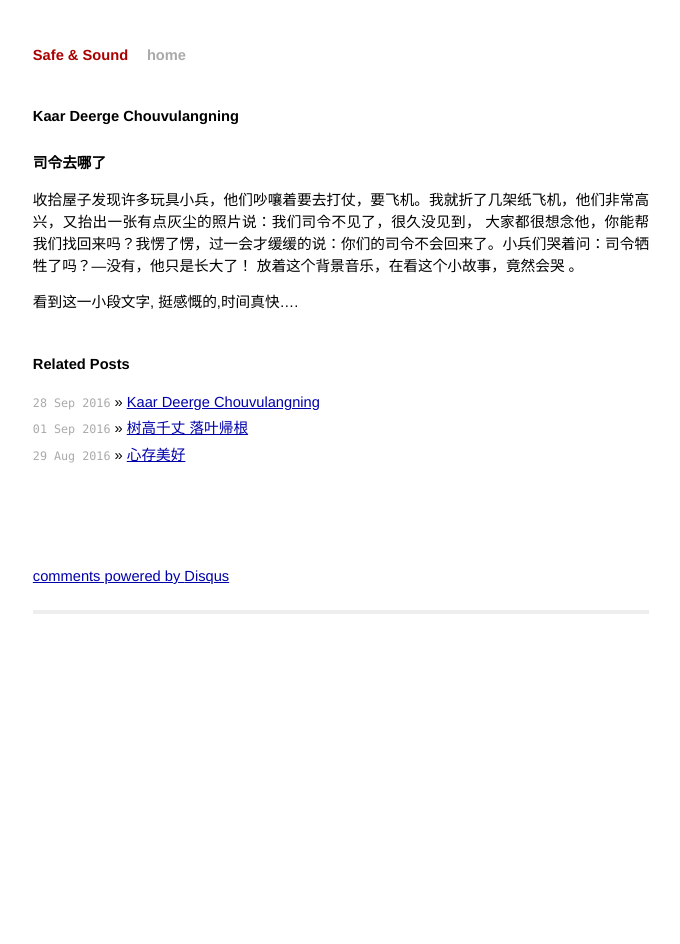
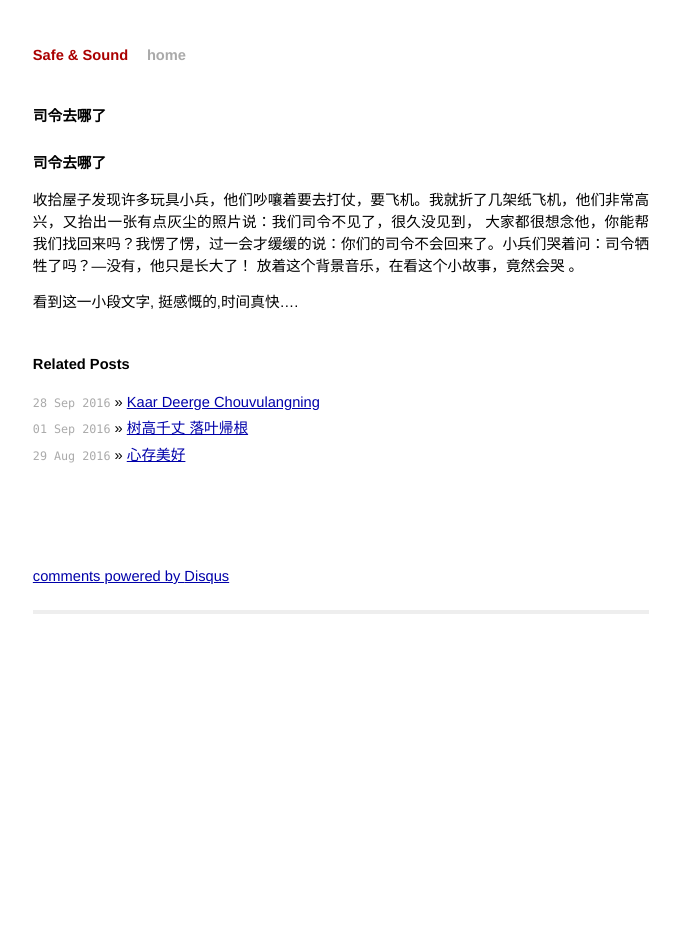
Before and after one commit to isensen/isensen.github.io, a Jekyll site: the page built from _posts/2017-05-31-司令去哪了.md, in a window 1280 px wide. Shown: the whole page, without its empty margins (299-979 px from the left). Built offline with Jekyll 4.4.1, drawn with Linux system fonts in a browser that asks for light colours; comment, search, counter and statistics services are not loaded.

Commit message:
修改题目

```diff
--- a/_posts/2017-05-31-司令去哪了.md
+++ b/_posts/2017-05-31-司令去哪了.md
@@ -1,6 +1,6 @@
 ---
 layout: post
-title: Kaar Deerge Chouvulangning
+title: 司令去哪了
 tags: None
 ---
 
```
